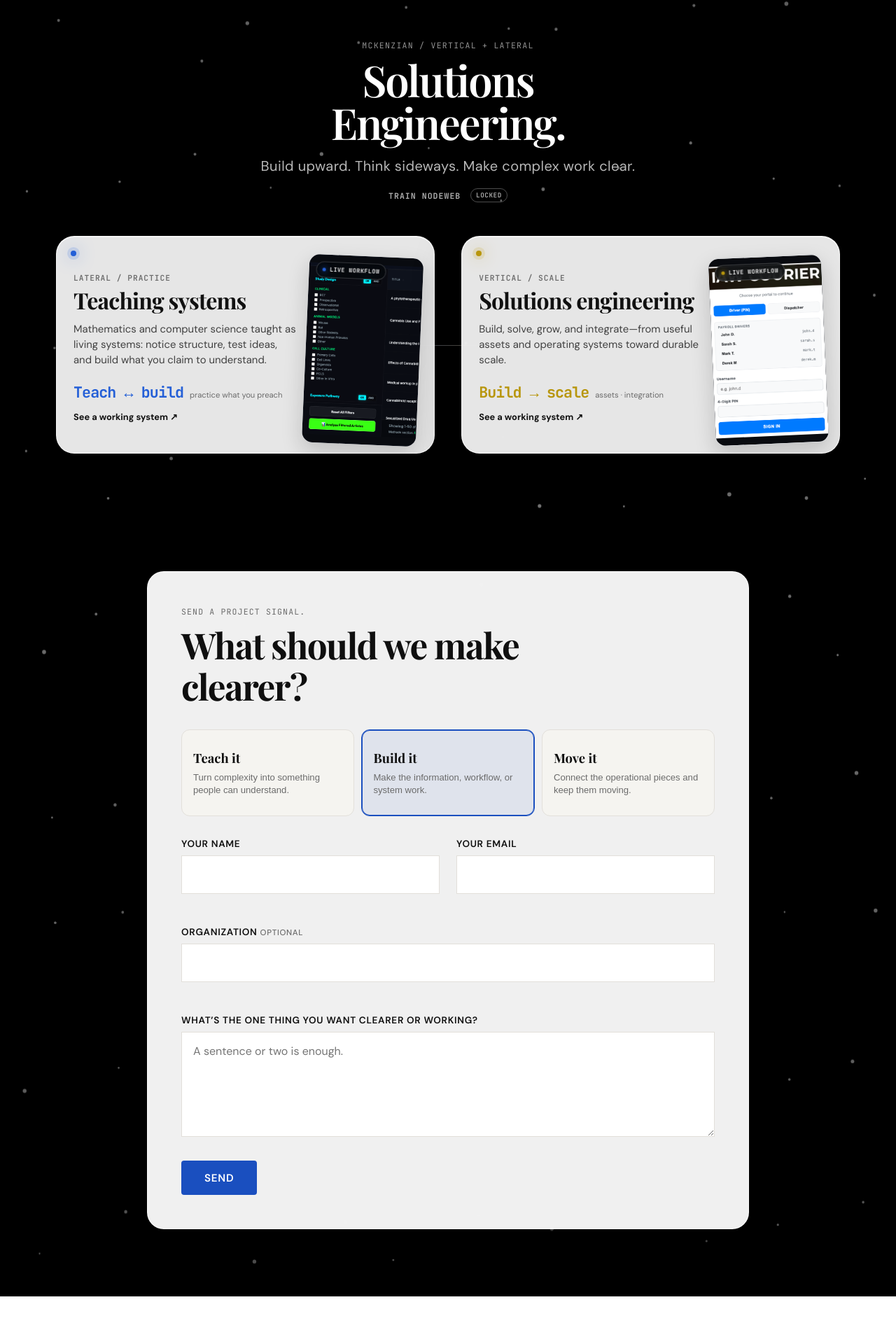
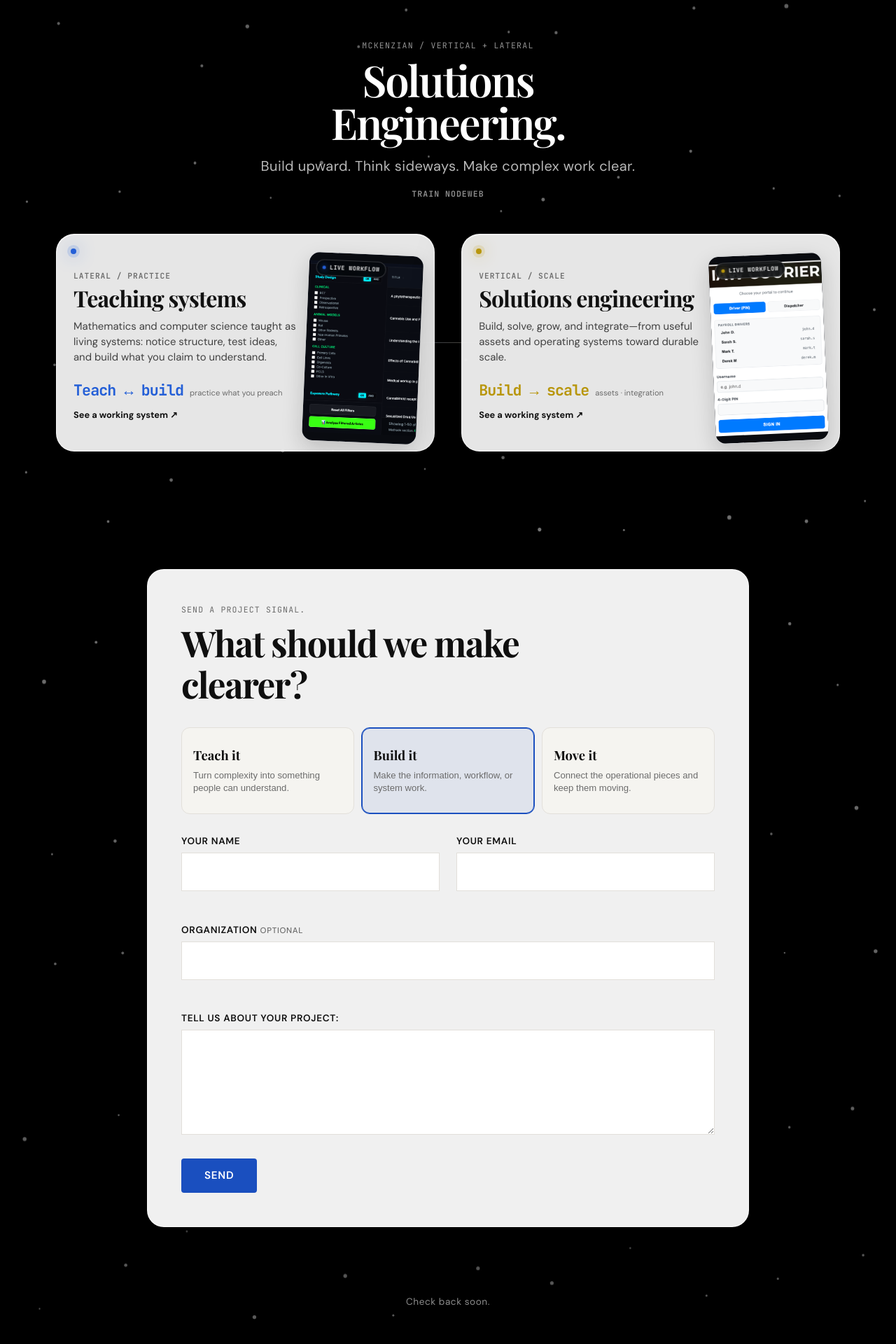
Before and after one commit to shawnmckenzie11/McKenzian-Website, a React (Vite) app: page /#/ in a window 1280 px wide. Shown: the part 76-1996 px from the top of the page at 70% size. Before the commit the page ends 1928 px from the top, so only its background shows below. Built offline with nearby package versions, Linux system fonts and the light colour scheme; no server answers; grey boxes are pictures that could not be loaded; a web font is replaced by a local one.

Commit message:
Lock nodeWeb without a lock label, and clarify the project-description field.
Co-authored-by: Cursor <cursoragent@cursor.com>

```diff
--- a/src/App.jsx
+++ b/src/App.jsx
@@ -3,7 +3,6 @@ import { HashRouter as Router, Routes, Route, Navigate, useLocation } from "reac
 import { Home } from "./pages/Home";
 import { Contact } from "./pages/Contact";
 import { ToolMore } from "./pages/ToolMore";
-import { NodeWebLab } from "./pages/NodeWebLab";
 import { MARKETING } from "./config/marketing";
 
 import "./styles/globals.css";
@@ -44,7 +43,7 @@ const AppChrome = () => {
         <Route path="/" element={<Home />} />
         <Route path="/more/:id" element={<ToolMore />} />
         <Route path="/contact" element={<Contact />} />
-        <Route path="/nodeweb-lab" element={<NodeWebLab />} />
+        <Route path="/nodeweb-lab" element={<Navigate to="/" replace />} />
         <Route path="*" element={<Navigate to="/" replace />} />
       </Routes>
     </div>
--- a/src/components/ContactForm.jsx
+++ b/src/components/ContactForm.jsx
@@ -134,8 +134,8 @@ export const ContactForm = ({ defaultLane = "" }) => {
         <input id="organization" type="text" autoComplete="organization" value={formData.organization} onChange={handleChange} disabled={loading} />
       </div>
       <div className="form-group">
-        <label htmlFor="description">What’s the one thing you want clearer or working?</label>
-        <textarea id="description" placeholder="A sentence or two is enough." value={formData.description} onChange={handleChange} required disabled={loading} />
+        <label htmlFor="description">Tell us about your project:</label>
+        <textarea id="description" value={formData.description} onChange={handleChange} required disabled={loading} />
       </div>
       <div className="form-submit-row signal-submit">
         <Button type="submit" variant="solid" disabled={loading}>
--- a/src/pages/Home.jsx
+++ b/src/pages/Home.jsx
@@ -67,9 +67,9 @@ export const Home = () => {
         <p className="systems-overline">McKenzian / Vertical + Lateral</p>
         <h1 id="systems-title">Solutions<br />Engineering.</h1>
         <p className="systems-promise">Build upward. Think sideways. Make complex work clear.</p>
-        <Link to="/nodeweb-lab" className="nodeweb-lab-link" aria-label="Train nodeWeb, currently locked">
-          Train nodeWeb <span className="nodeweb-lock">locked</span>
-        </Link>
+        <span className="nodeweb-lab-link nodeweb-lab-link--locked" aria-disabled="true">
+          Train nodeWeb
+        </span>
       </section>
 
       <section className="capability-map" aria-label="Capabilities">
@@ -134,6 +134,7 @@ export const Home = () => {
           <ContactForm />
         </div>
       </section>
+      <p className="systems-check-back">Check back soon.</p>
     </main>
   );
 };
--- a/src/styles/globals.css
+++ b/src/styles/globals.css
@@ -2189,16 +2189,23 @@ footer.main-footer {
   transform: translateX(3px);
 }
 
-.nodeweb-lock {
-  margin-left: 0.4rem;
-  padding: 0.2rem 0.45rem;
-  color: rgba(255, 255, 255, 0.65);
-  border: 1px solid rgba(255, 255, 255, 0.3);
-  border-radius: 999px;
-  font-family: var(--font-data);
-  font-size: 0.58rem;
-  letter-spacing: 0.06em;
-  text-transform: uppercase;
+.nodeweb-lab-link--locked,
+.nodeweb-lab-link--locked:hover {
+  color: rgba(255, 255, 255, 0.55);
+  transform: none;
+  cursor: default;
+}
+
+.systems-check-back {
+  position: relative;
+  z-index: 2;
+  margin: 0 0 2.5rem;
+  padding: 0 1.25rem 1.5rem;
+  text-align: center;
+  color: rgba(255, 255, 255, 0.55);
+  font-family: var(--font-ui);
+  font-size: 0.85rem;
+  letter-spacing: 0.04em;
 }
 
 .nodeweb-rest {
```
